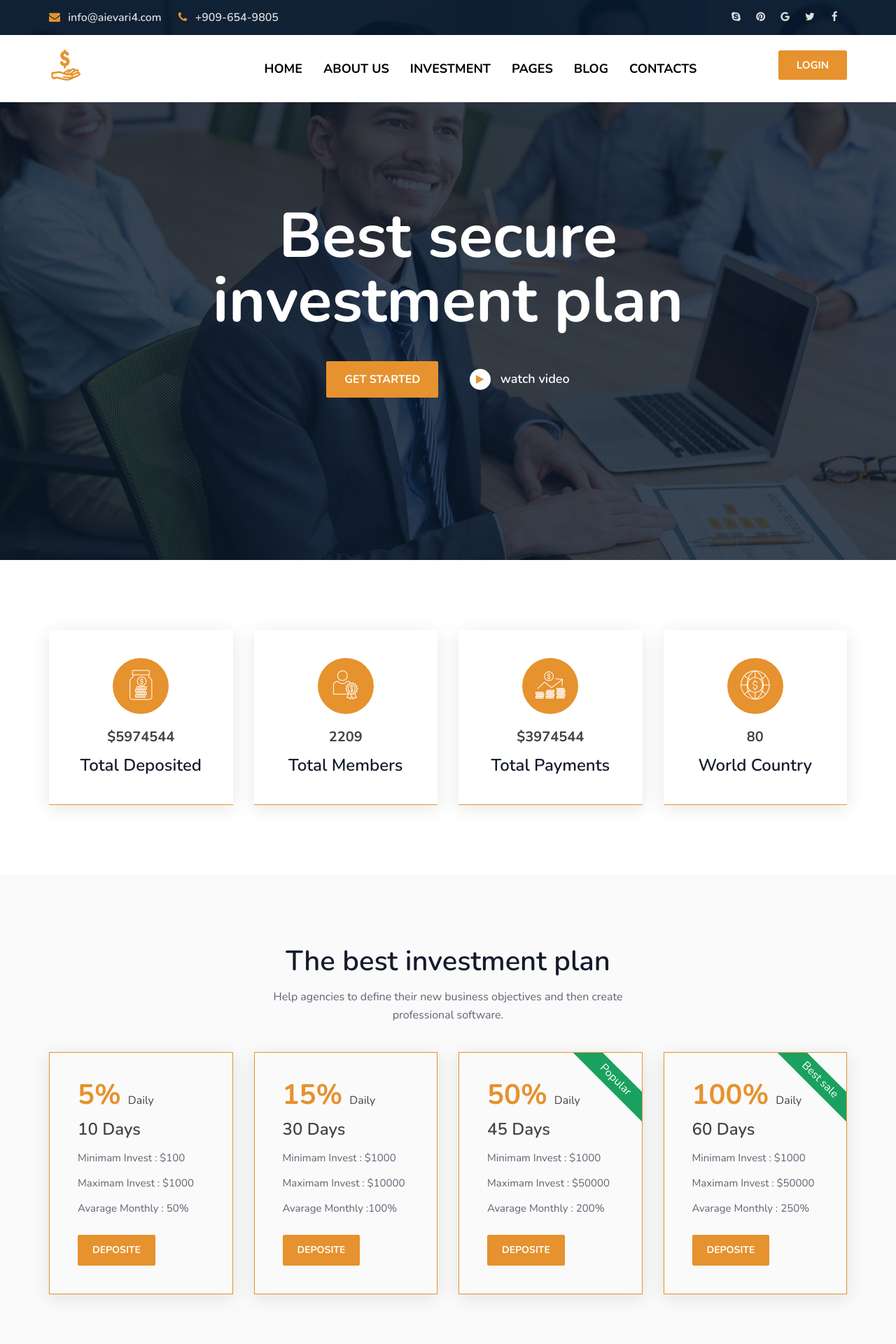
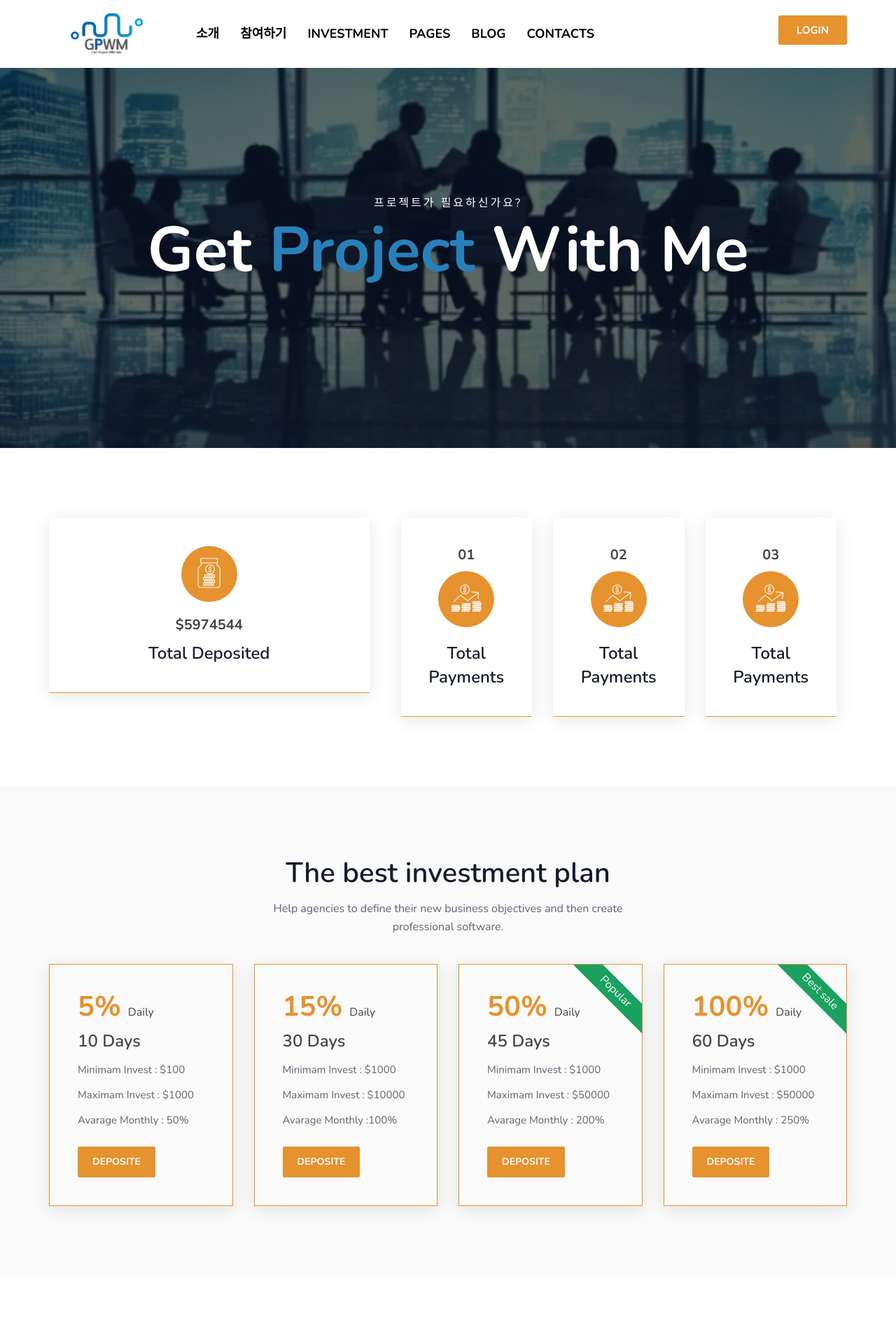
Before and after one commit to dlsdo1101/GetProjectWithMe, a Python web app: template templates/index-2.html in a window 1280 px wide. Shown: the top 1920 px of the page at 70% size. Run offline with Jinja, Linux system fonts and the light colour scheme; the template is opened without the code that fills it, so the values that code supplies are empty.

Commit message:
mainpage edit

```diff
--- a/static/css/style.css
+++ b/static/css/style.css
@@ -556,9 +556,9 @@ div#preloader {
 /*  3. Intro Area
 /*----------------------------------------*/
 .slide-area {
-    background: rgba(0, 0, 0, 0) url(/static/img/slider/h1.jpg) no-repeat scroll top center / cover;
+    background: rgba(0, 0, 0, 0) url(/static/img/slider/main2.jpg) no-repeat scroll top center / cover;
     width: 100%;
-    height: 100%;
+    height: 80%;
     z-index: 1;
     position: relative;
 }
@@ -568,7 +568,7 @@ div#preloader {
     top: 0;
     height: 100%;
     width: 100%;
-    background: rgba(10, 24, 40, 0.8) none repeat scroll 0 0;
+    background: rgba(10, 24, 25, 0.65) none repeat scroll 0 0;
     content: "";
     z-index: -1;
 }
@@ -586,6 +586,10 @@ div#preloader {
 .slide-content {
     margin-top: 60px;
 }
+.whitetxt{
+    color: #fff;
+    letter-spacing: 3px;
+}
 .title2 {
     font-size: 90px;
     line-height: 92px;
@@ -594,6 +598,9 @@ div#preloader {
     padding-bottom: 20px;
     max-width: 900px;
     font-weight: 700;
+}
+.procolor{
+    color: #2980B9;
 }
 .ready-btn {
     border: 1px solid #E6922E;
--- a/templates/index-2.html
+++ b/templates/index-2.html
@@ -46,33 +46,6 @@
         <div id="preloader"></div>
         <header class="header-one">
             <!-- Start top bar -->
-            <div class="topbar-area fix hidden-xs">
-                <div class="container">
-                    <div class="row">
-                       <div class="col-md-6 col-sm-6">
-                           <div class="topbar-left">
-                                <ul>
-                                    <li><a href="#"><i class="fa fa-envelope"></i> info@aievari4.com</a></li>
-                                    <li><a href="#"><i class="fa fa-phone"></i> +909-654-9805</a></li>
-                                </ul>
-							</div>
-                        </div>
-                        <div class=" col-md-6 col-sm-6">
-                            <div class="topbar-right">
-                                <div class="top-social">
-                                    <ul>
-                                        <li><a href="#"><i class="fa fa-skype"></i></a></li>
-                                        <li><a href="#"><i class="fa fa-pinterest"></i></a></li>
-                                        <li><a href="#"><i class="fa fa-google"></i></a></li>
-                                        <li><a href="#"><i class="fa fa-twitter"></i></a></li>
-                                        <li><a href="#"><i class="fa fa-facebook"></i></a></li>
-                                    </ul>
-                                </div>
-                            </div>
-                        </div>
-                    </div>
-                </div>
-            </div>
             <!-- End top bar -->
             <!-- header-area start -->
             <div id="sticker" class="header-area hidden-xs">
@@ -81,19 +54,19 @@
                         <div class="col-md-12 col-sm-12">
                             <div class="row">
                                 <!-- logo start -->
-                                <div class="col-md-3 col-sm-3">
+                                <div class="col-md-2 col-sm-3">
                                     <div class="logo">
                                         <!-- Brand -->
                                         <a class="navbar-brand page-scroll white-logo" href="index-2.html">
-                                            <img src="/static/img/logo/logo3.png" alt="">
+                                            <img src="/static/img/logo/GPWM_logo.png" alt="">
                                         </a>
                                         <a class="navbar-brand page-scroll black-logo" href="index-2.html">
-                                            <img src="/static/img/logo/logo.png" alt="">
+                                            <img src="/static/img/logo/GPWM_logo.png" alt="">
                                         </a>
                                     </div>
                                     <!-- logo end -->
                                 </div>
-                                <div class="col-md-9 col-sm-9">
+                                <div class="col-md-10 col-sm-9">
                                     <div class="header-right-link">
                                         <!-- search option end -->
                                         <a class="s-menu" href="login.html">Login</a>
@@ -103,13 +76,13 @@
                                         <div class="collapse navbar-collapse" id="navbar-example">
                                             <div class="main-menu">
                                                 <ul class="nav navbar-nav navbar-right">
-                                                    <li><a class="pages" href="index-2.html">Home</a>
+                                                    <li><a class="pages" href="index-2.html">소개</a>
                                                         <ul class="sub-menu">
                                                             <li><a href="index-2.html">Home 01</a></li>
                                                             <li><a href="index-3.html">Home 02</a></li>
                                                         </ul>
                                                     </li>
-                                                    <li><a href="about.html">About us</a></li>
+                                                    <li><a href="about.html">참여하기</a></li>
                                                     <li><a href="investment.html">Investment</a></li>
                                                     <li><a class="pages" href="#">Pages</a>
                                                         <ul class="sub-menu">
@@ -195,16 +168,8 @@
                             <div class="col-md-12 col-sm-12 col-xs-12">
                                 <!-- Start Slider content -->
                                 <div class="slide-content text-center">
-                                    <h2 class="title2">Best secure investment plan</h2>
-                                    <div class="layer-1-3">
-                                        <a href="#" class="ready-btn left-btn" >Get started</a>
-                                        <div class="video-content">
-                                            <a href="https://www.youtube.com/watch?v=O33uuBh6nXA" class="video-play vid-zone">
-                                                <i class="fa fa-play"></i>
-                                                <span>watch video</span>
-                                            </a>
-                                        </div>
-                                    </div>
+                                    <p class="whitetxt">프로젝트가 필요하신가요?</p>
+                                    <h2 class="title2">Get <span class="procolor">Project</span> With Me</h2>
                                 </div>
                                 <!-- End Slider content -->
 						    </div>
@@ -220,7 +185,7 @@
                 <!-- Start counter Area -->
                  <div class="row">
                     <div class="fun-content">
-                        <div class="col-md-3 col-sm-6 col-xs-12">
+                        <div class="col-md-5 col-sm-6 col-xs-12">
                             <!-- fun_text  -->
                             <div class="fun_text">
                                 <span class="counter-icon"><i class="flaticon-035-savings"></i></span>
@@ -228,28 +193,30 @@
                                 <h4>Total Deposited</h4>
                             </div>
                         </div>
-                        <div class="col-md-3 col-sm-6 col-xs-12">
+                        <div class="col-md-7 col-sm-6 col-xs-12">
+                            <div class="col-md-4 col-sm-6 col-xs-12">
                                 <!-- fun_text  -->
                                 <div class="fun_text">
-                               <span class="counter-icon"><i class="flaticon-034-reward"></i></span>
-                                <span class="counter">2209</span>
-                                <h4>Total Members</h4>
-                            </div>
-                        </div>
-                        <div class="col-md-3 col-sm-6 col-xs-12">
-                            <!-- fun_text  -->
-                            <div class="fun_text">
+                                    <span class="counter">01</span>
                                     <span class="counter-icon"><i class="flaticon-016-graph"></i></span>
-                                <span class="counter">$3974544</span>
                                     <h4>Total Payments</h4>
                                 </div>
                             </div>
-                        <div class="col-md-3 col-sm-6 col-xs-12">
+                            <div class="col-md-4 col-sm-6 col-xs-12">
                                 <!-- fun_text  -->
                                 <div class="fun_text">
-                              <span class="counter-icon"><i class="flaticon-043-world"></i></span>
-                                <span class="counter">80</span>
-                                <h4>World Country</h4>
+                                    <span class="counter">02</span>
+                                    <span class="counter-icon"><i class="flaticon-016-graph"></i></span>
+                                    <h4>Total Payments</h4>
+                                </div>
+                            </div>
+                            <div class="col-md-4 col-sm-6 col-xs-12">
+                                <!-- fun_text  -->
+                                <div class="fun_text">
+                                    <span class="counter">03</span>
+                                    <span class="counter-icon"><i class="flaticon-016-graph"></i></span>
+                                    <h4>Total Payments</h4>
+                                </div>
                             </div>
                         </div>
                     </div>
```
Also changed, not shown: static/img/slider/main2.jpg (added). Lines whose indentation alone changed are shown as unchanged.
